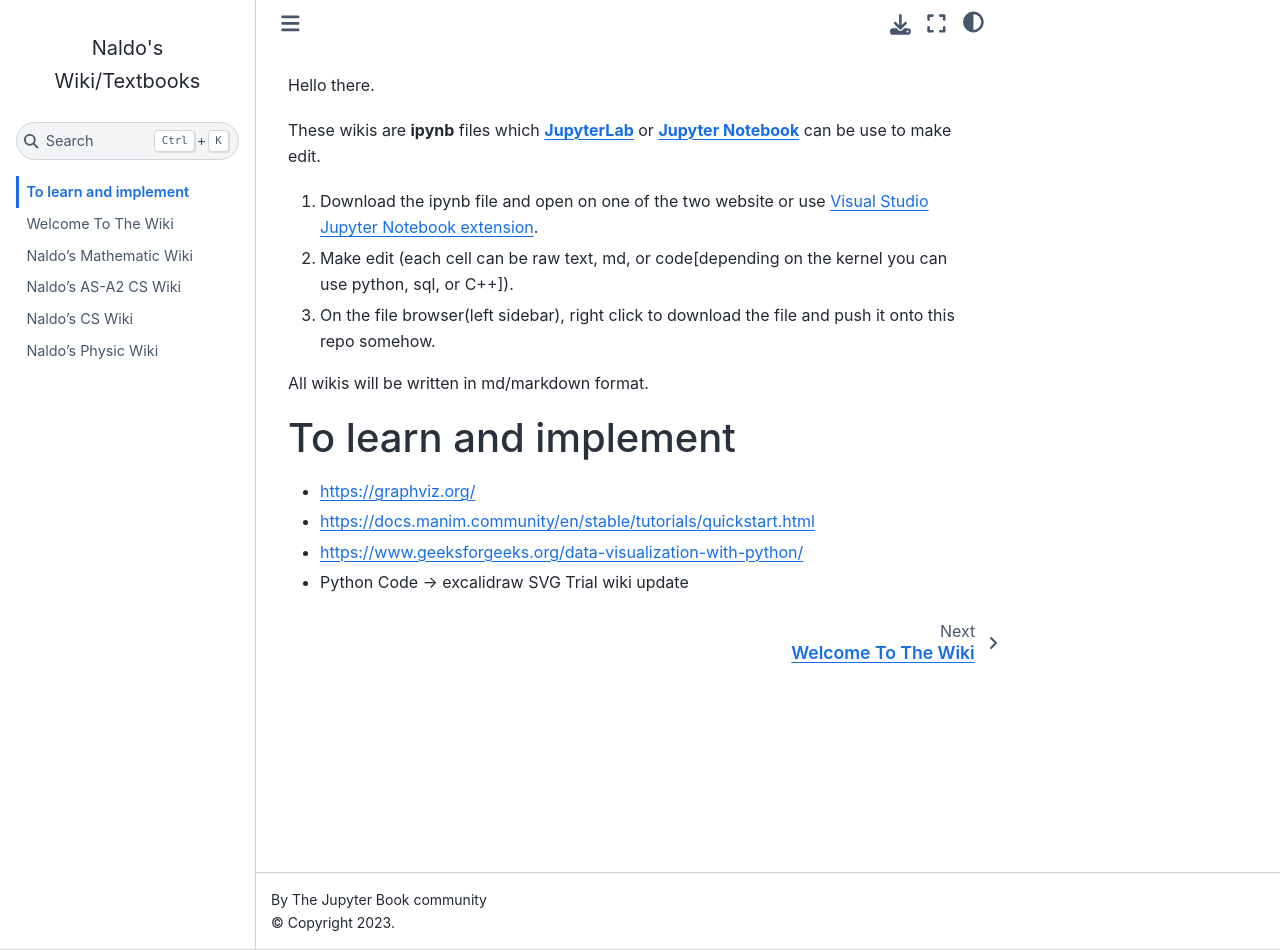
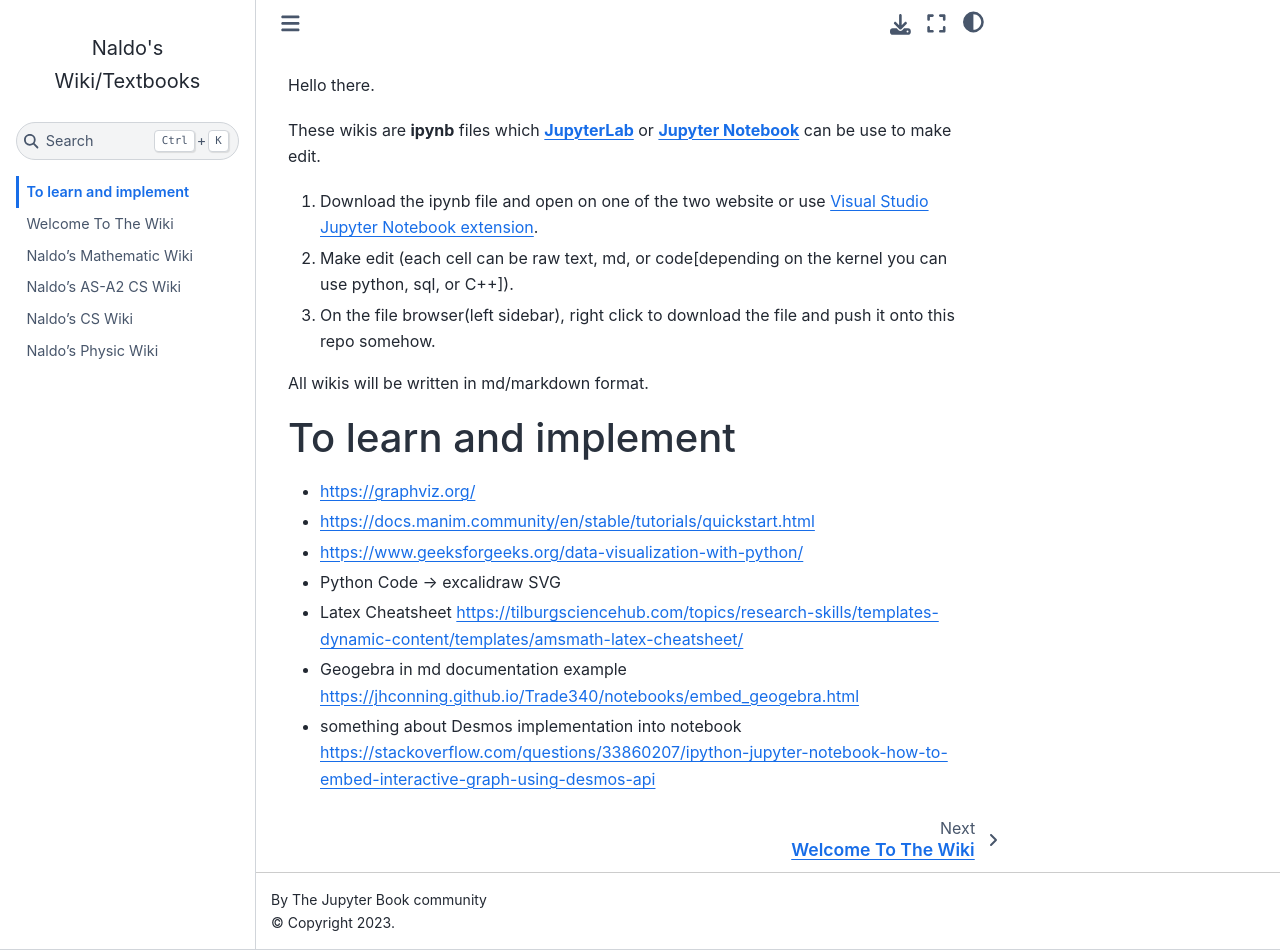
Before and after one commit to solipsse/Wiki1, a Jupyter Book: the page built from content/intro.md, in a window 1280 px wide and 950 px high. Built offline with Jupyter Book 1.0.4 settings and Sphinx 7.4.7 and the Sphinx Book theme 1.1.4, drawn with Linux system fonts in a browser that asks for light colours.

Commit message:
Update Wiki

```diff
--- a/content/intro.md
+++ b/content/intro.md
@@ -12,4 +12,6 @@ All wikis will be written in md/markdown format.
 - https://docs.manim.community/en/stable/tutorials/quickstart.html
 - https://www.geeksforgeeks.org/data-visualization-with-python/
 - Python Code -> excalidraw SVG
-Trial wiki update
+- Latex Cheatsheet https://tilburgsciencehub.com/topics/research-skills/templates-dynamic-content/templates/amsmath-latex-cheatsheet/
+- Geogebra in md documentation example https://jhconning.github.io/Trade340/notebooks/embed_geogebra.html
+- something about Desmos implementation into notebook https://stackoverflow.com/questions/33860207/ipython-jupyter-notebook-how-to-embed-interactive-graph-using-desmos-api
```
Also changed, not shown: content/Mathematic/Logic.ipynb.
